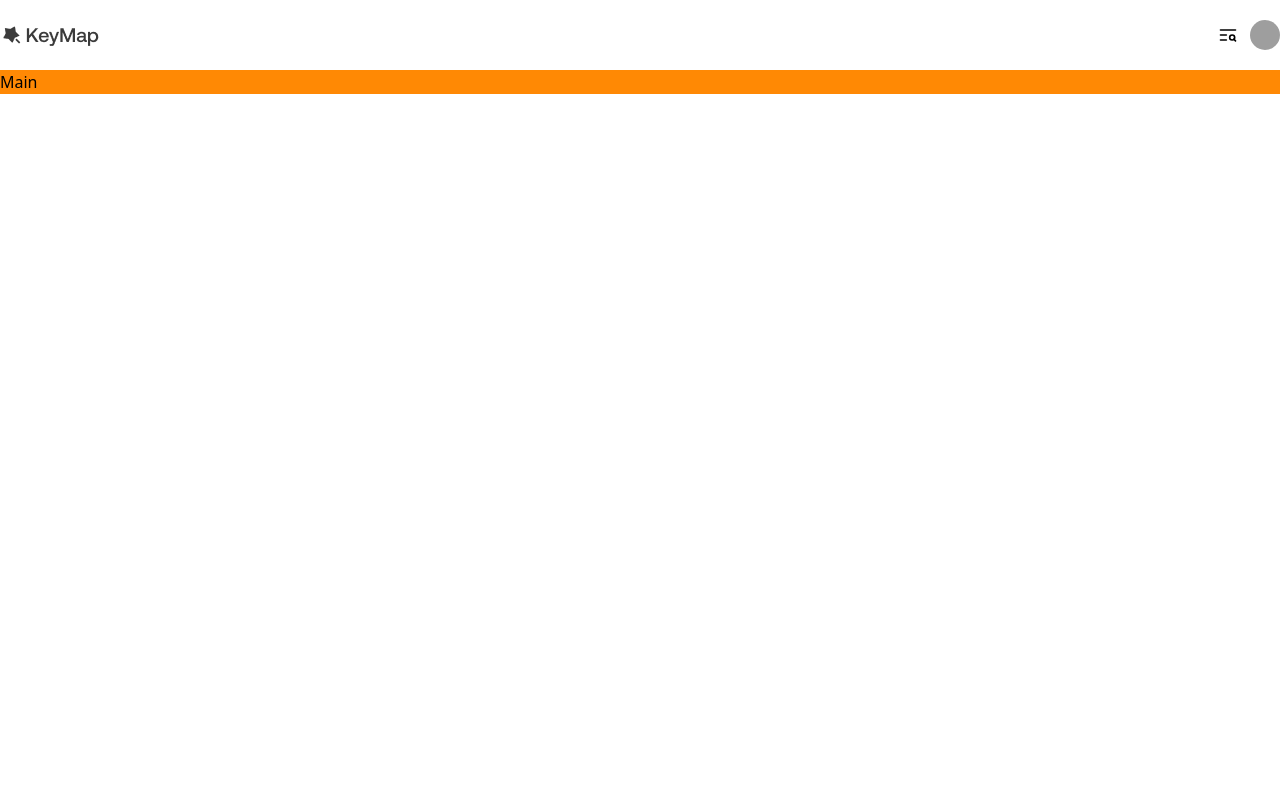
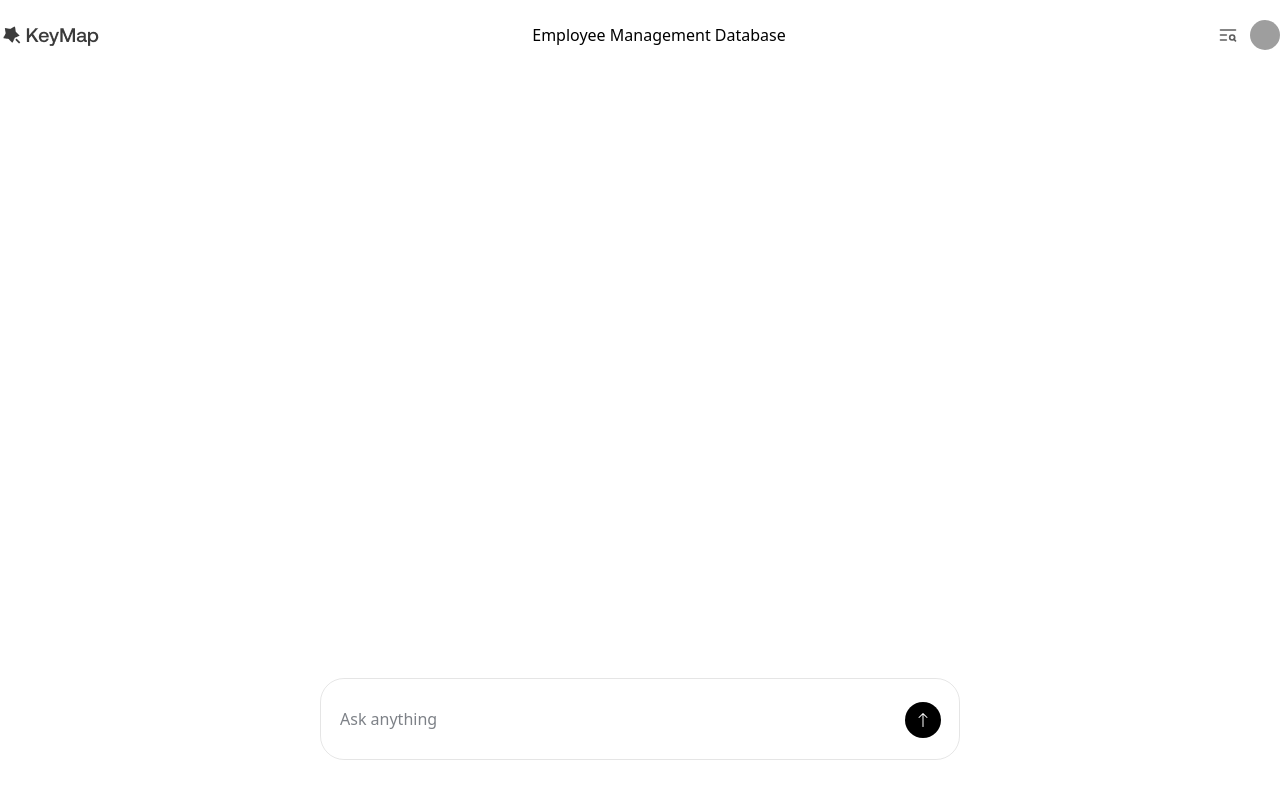
Before and after one commit to Darkeh1807/SchemaGenie, a React (Vite) app: page / in a window 1280 px wide. Built offline with nearby package versions, Linux system fonts and the light colour scheme; grey boxes are pictures that could not be loaded.

Commit message:
add frontend

```diff
--- a/package.json
+++ b/package.json
@@ -14,7 +14,8 @@
     "react": "^19.0.0",
     "react-dom": "^19.0.0",
     "react-icons": "^5.5.0",
-    "tailwindcss": "^4.0.14"
+    "tailwindcss": "^4.0.14",
+    "zustand": "^5.0.3"
   },
   "devDependencies": {
     "@eslint/js": "^9.21.0",
--- a/src/App.css
+++ b/src/App.css
@@ -1 +1,6 @@
 @import "tailwindcss";
+
+@theme {
+  --color-navbarShadowColor: #e8ecec;
+  --color-exploreButtonColor: #5d5d5d;
+}
--- a/src/App.tsx
+++ b/src/App.tsx
@@ -1,14 +1,14 @@
 import "./App.css";
 import { Main } from "./Components/Main";
 import { NavBar } from "./Components/NavBar";
-// import { SearchBarSection } from "./Components/SearchBarSection";
+import { SearchBarSection } from "./Components/SearchBarSection";
 function App() {
   return (
-    <>
+    <div className="flex flex-col h-screen relative items-center">
       <NavBar />
       <Main />
-      {/* <SearchBarSection /> */}
-    </>
+      <SearchBarSection />
+    </div>
   );
 }
 
--- a/src/Components/Main.tsx
+++ b/src/Components/Main.tsx
@@ -1,3 +1,15 @@
+import { useChatFieldStore } from "../utils/stores/chat_field_store";
+
 export const Main = () => {
-  return <div className="bg-orange-400 h-full">Main</div>;
+  const isChanged = useChatFieldStore((state) => state.isChanged);
+  return (
+    isChanged && (
+      <div className="bg-white w-full flex-1 flex items-center justify-center border-t-1 border-navbarShadowColor">
+        <p className=" text-center text-3xl/[36px]">
+          Welcome, <span className=" italic">User</span> <br />
+          <span className=" text-[#7D8187]">What are we building today ?</span>
+        </p>
+      </div>
+    )
+  );
 };
--- a/src/Components/NavBar.tsx
+++ b/src/Components/NavBar.tsx
@@ -4,8 +4,9 @@ export const NavBar = () => {
   return (
     <div className="bg-white container mx-auto py-5 flex items-center justify-between">
       <img src={Logo} alt="Site Logo" />
+      <p className=" text-base/[28px]">Employee Management Database</p>
       <div className=" flex items-center gap-3">
-        <LuTextSearch className="text-xl" />
+        <LuTextSearch className="text-xl text-exploreButtonColor" />
         <img
           className="w-[30px] h-[30px] rounded-full"
           src="https://cdn.pixabay.com/photo/2015/10/05/22/37/blank-profile-picture-973460_960_720.png"
--- a/src/Components/SearchBarSection.tsx
+++ b/src/Components/SearchBarSection.tsx
@@ -1,3 +1,21 @@
+import { BsArrowUp } from "react-icons/bs";
+import { useChatFieldStore } from "../utils/stores/chat_field_store";
+
 export const SearchBarSection = () => {
-  return <div className="bg-yellow-400">Search Bar Section</div>;
+  const handleOnFormChanged = useChatFieldStore((state) => state.setIsChanged);
+  return (
+    <div className="absolute w-full flex justify-center bottom-10 left-0 z-50">
+      <div className="relative w-full px-[320px]">
+        <input
+          onChange={handleOnFormChanged}
+          type="text"
+          placeholder="Ask anything"
+          className="w-full py-[28px] pl-[19px] rounded-[24px] placeholder:text-[#7D8187] border border-black/10  shadow-black/10 focus:outline-none focus:ring-2 focus:ring-blue-500"
+        />
+        <button className="absolute inset-y-0 mt-6 right-[339px] flex bg-black items-center justify-center text-white h-9 w-9 rounded-full focus:outline-none cursor-pointer">
+          <BsArrowUp />
+        </button>
+      </div>
+    </div>
+  );
 };
--- /dev/null
+++ b/src/utils/stores/chat_field_store.ts
@@ -0,0 +1,11 @@
+import { create } from "zustand";
+
+interface ChatFieldStore {
+  isChanged: boolean;
+  setIsChanged: () => void;
+}
+
+export const useChatFieldStore = create<ChatFieldStore>((set) => ({
+  isChanged: false,
+  setIsChanged: () => set((state) => ({ isChanged: !state.isChanged })),
+}));
```
Also changed, not shown: 1 other file (tests, documents, lock files or other folders).
